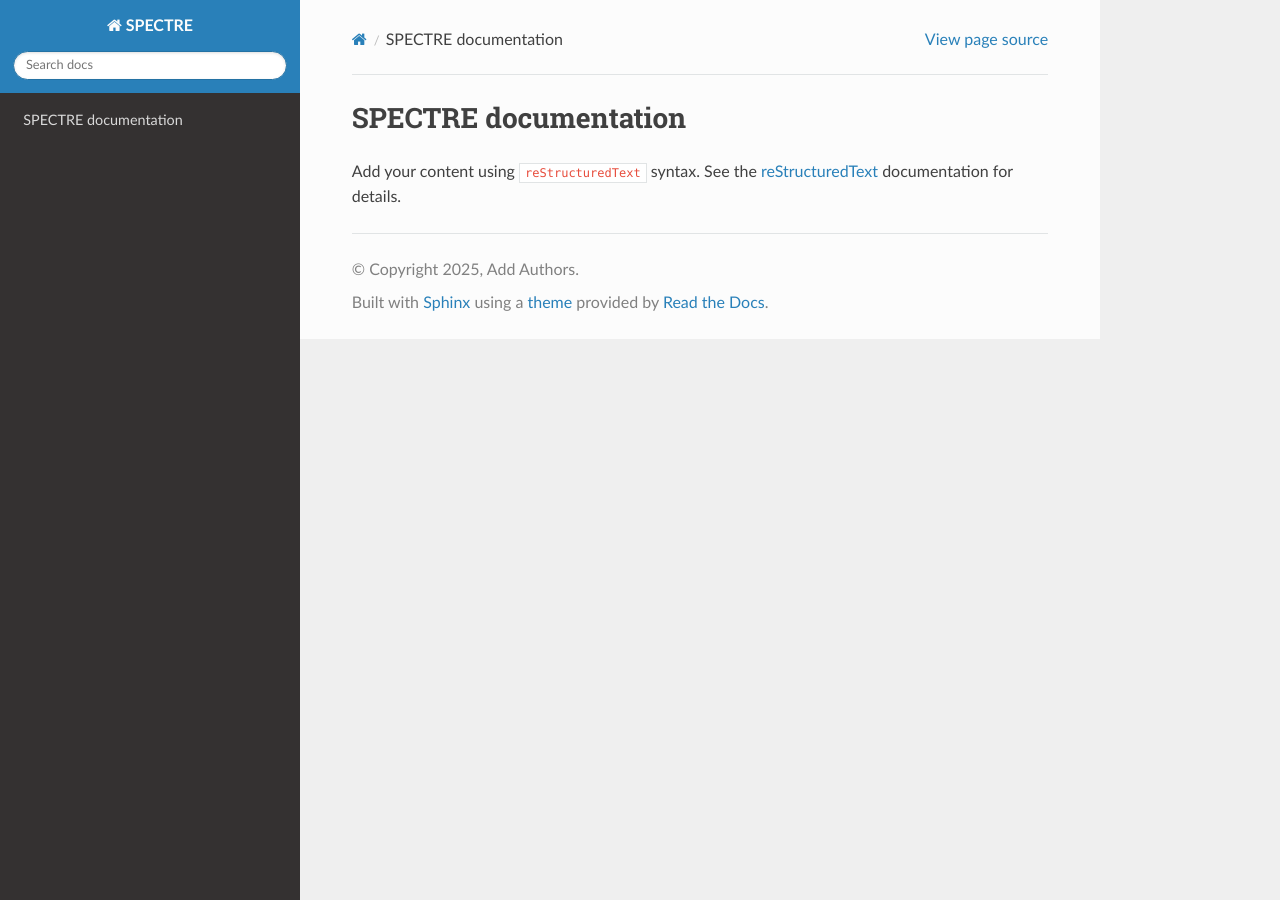
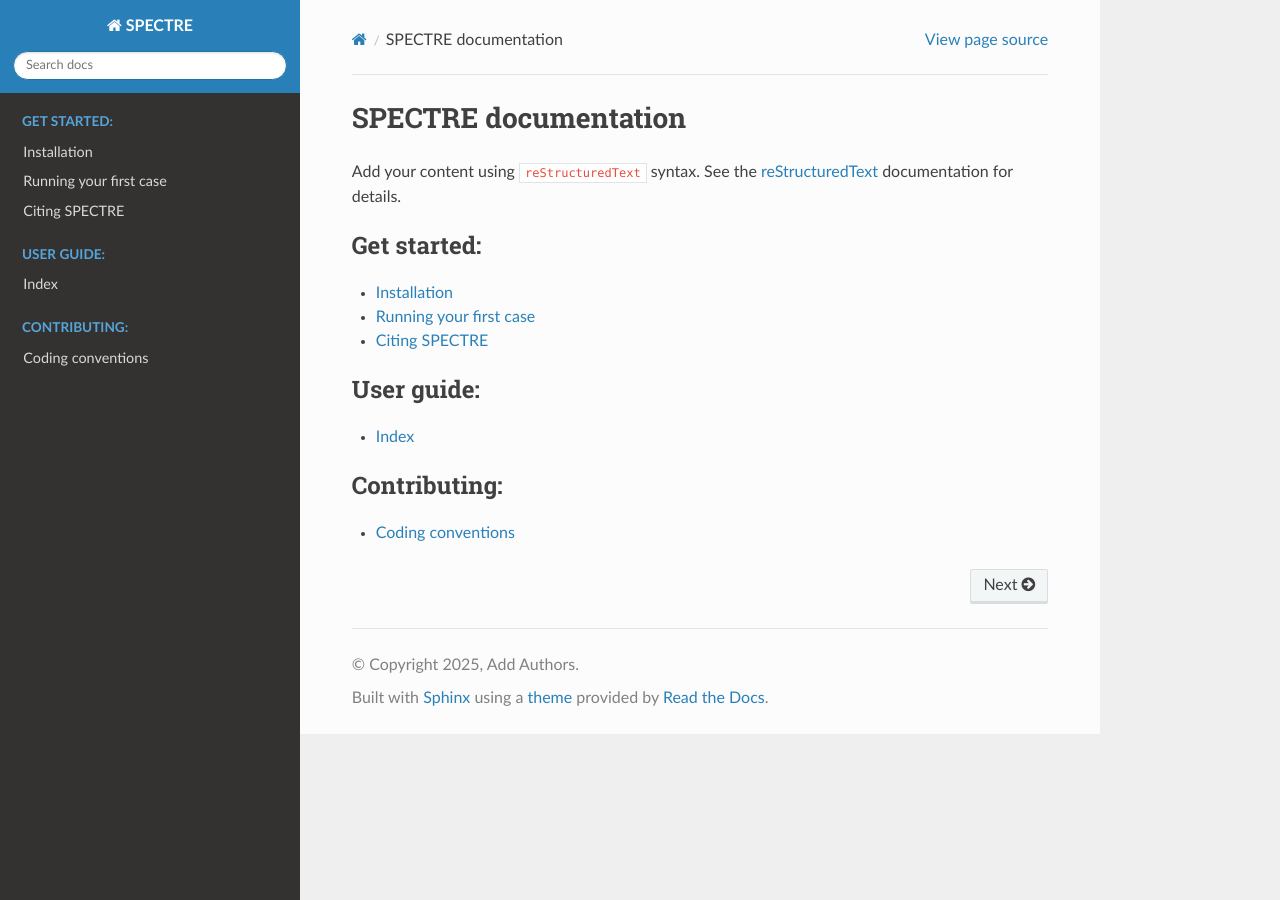
Before and after one commit to ANU-HPC/SPECTRE, a Sphinx documentation site: the page built from docs/source/index.rst, in a window 1280 px wide. Built offline with Sphinx 7.4.7 and the Read the Docs theme 3.1.0, drawn with Linux system fonts in a browser that asks for light colours.

Commit message:
Add initial skeleton for the doc

```diff
--- /dev/null
+++ b/docs/source/contributing/coding_convention.rst
@@ -0,0 +1,3 @@
+##################
+Coding conventions
+##################
--- /dev/null
+++ b/docs/source/get_started/citing.rst
@@ -0,0 +1,3 @@
+##############
+Citing SPECTRE
+##############
--- /dev/null
+++ b/docs/source/get_started/installation.rst
@@ -0,0 +1,3 @@
+############
+Installation
+############
--- /dev/null
+++ b/docs/source/get_started/running_first_case.rst
@@ -0,0 +1,3 @@
+#######################
+Running your first case
+#######################
--- a/docs/source/index.rst
+++ b/docs/source/index.rst
@@ -13,4 +13,20 @@ documentation for details.
 
 .. toctree::
    :maxdepth: 2
-   :caption: Contents:
+   :caption: Get started:
+
+   get_started/installation
+   get_started/running_first_case
+   get_started/citing
+
+.. toctree::
+   :maxdepth: 2
+   :caption: User guide:
+
+   user_guide/index
+
+.. toctree::
+   :maxdepth: 2
+   :caption: Contributing:
+
+   contributing/coding_convention
--- /dev/null
+++ b/docs/source/user_guide/index.rst
@@ -0,0 +1,3 @@
+#####
+Index
+#####
```
